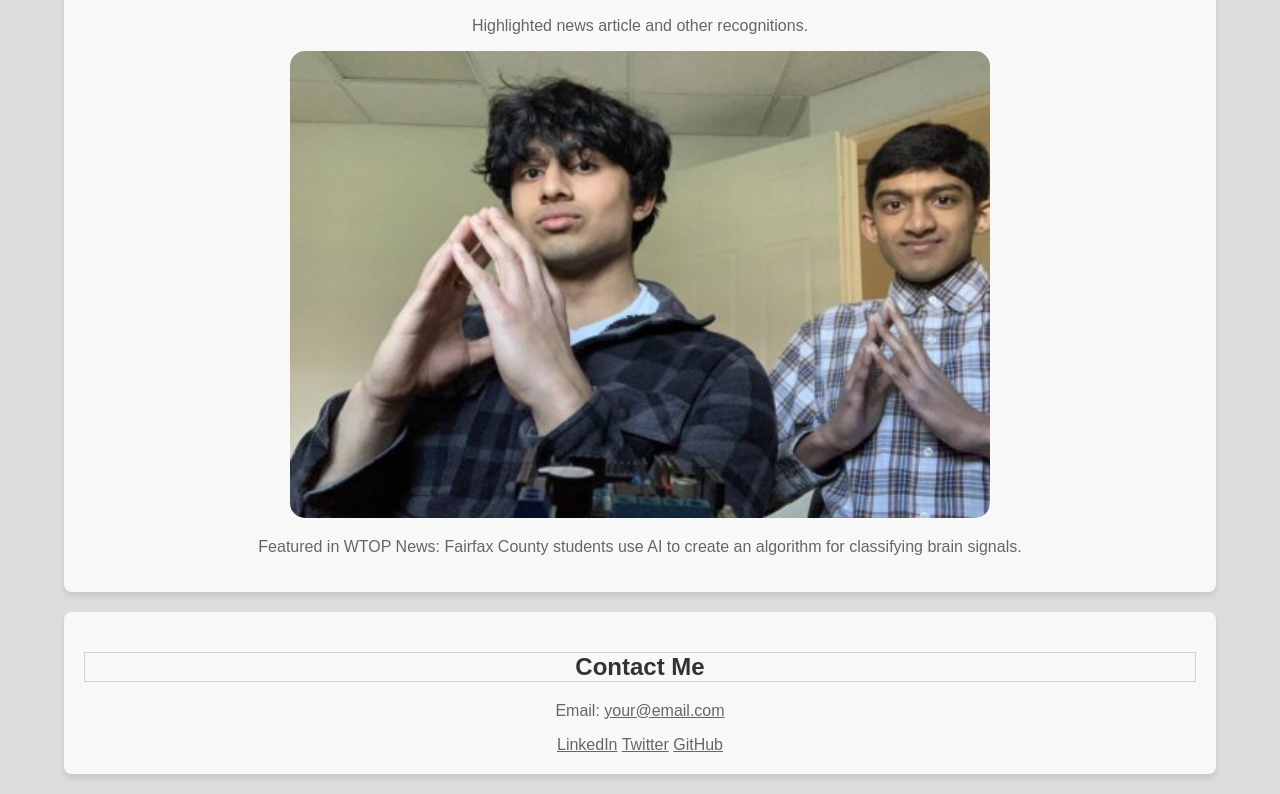
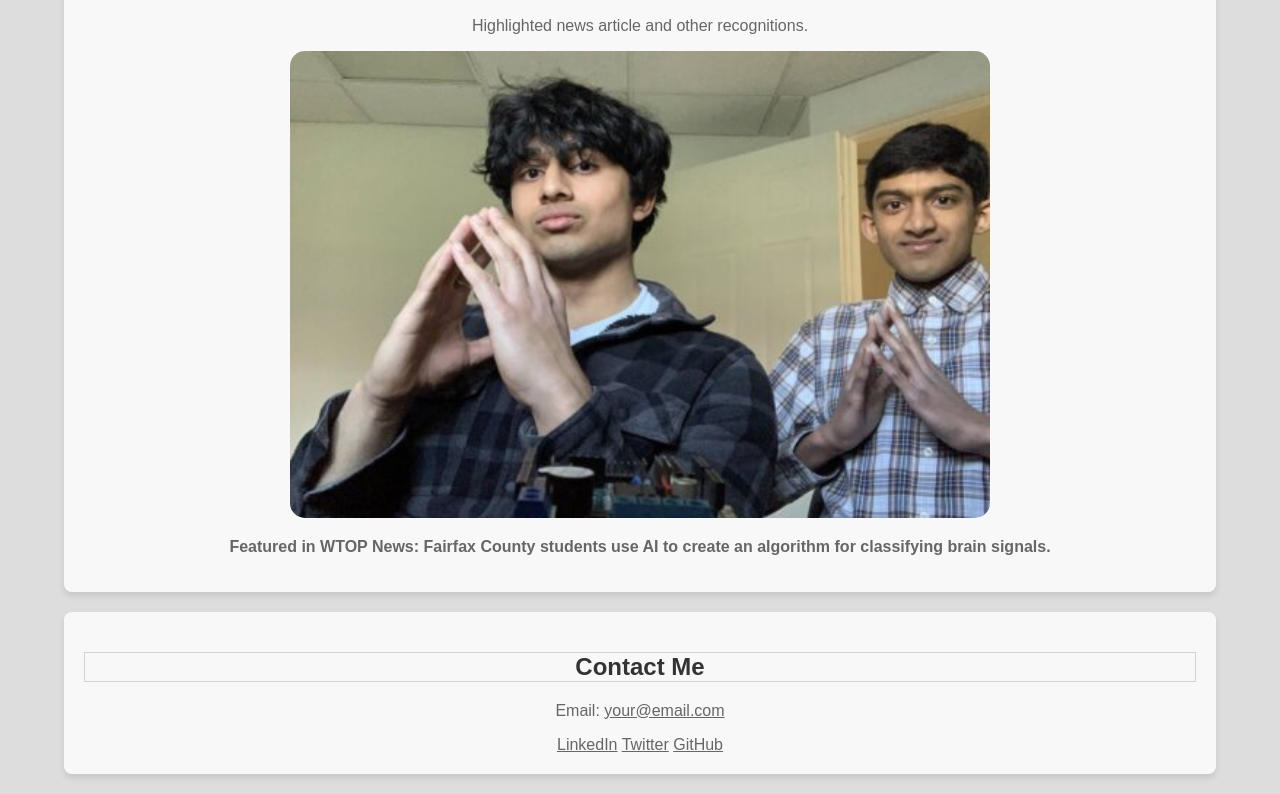
Before and after one commit to gautham9a/gautham.github.io, a plain HTML site: page index.html in a window 1280 px wide. Shown: the part 1600-2394 px from the top of the page. Drawn offline with Linux system fonts and the light colour scheme.

Commit message:
Update index.html

```diff
--- a/index.html
+++ b/index.html
@@ -126,7 +126,7 @@
     <a href="https://wtop.com/fairfax-county/2024/04/fairfax-co-students-use-ai-to-create-an-algorithm-for-classifying-brain-signals/" target="_blank" class="image-link">
         <img src="sasfsadff.jpg" alt="Fairfax Co students use AI to classify brain signals" class="responsive-image">
     </a>
-    <p>Featured in WTOP News: Fairfax County students use AI to create an algorithm for classifying brain signals.</p>
+    <p> <b>Featured in WTOP News: Fairfax County students use AI to create an algorithm for classifying brain signals.</b></p>
 </div>
     <div id="contact" class="section">
         <h2>Contact Me</h2>
```
